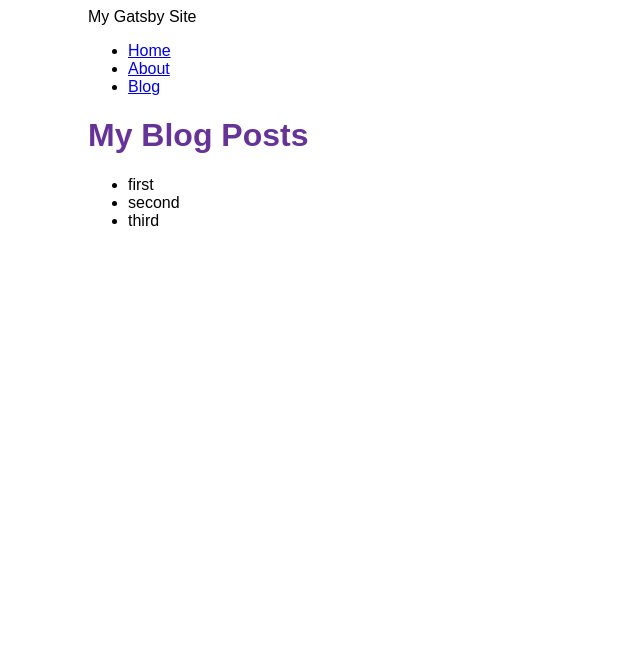
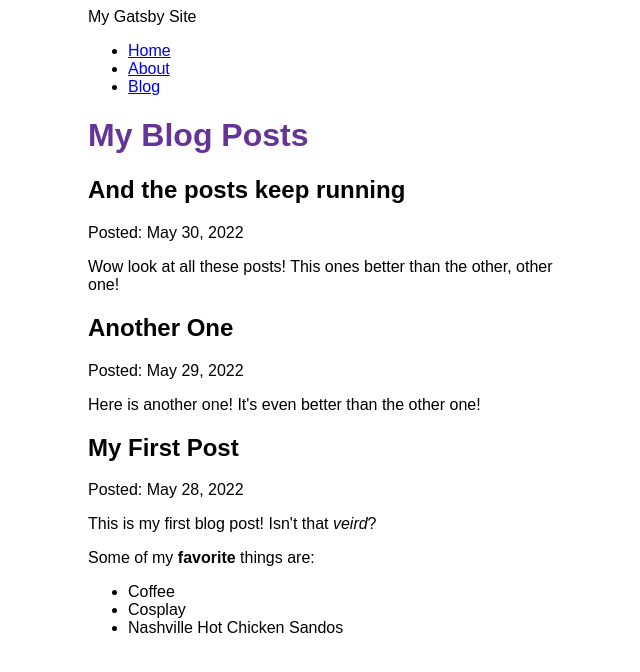
Before and after one commit to MMullis07/my-first-gatsby-site, a Gatsby site: page /blog in a window 1280 px wide. Shown: the whole page, without its empty margins (302-942 px from the left). Built offline with nearby package versions, Linux system fonts and the light colour scheme; Gatsby itself is replaced by a stand-in of ours.

Commit message:
Finished Gatsby Tutorial Part 5 Implmented MDX renderer to display Blog title date and content of blogs dynamically

```diff
--- a/blog/first.mdx
+++ b/blog/first.mdx
@@ -0,0 +1,12 @@
+---
+title: "My First Post"
+date: "2022-05-28"
+---
+
+This is my first blog post! Isn't that _veird_?
+
+Some of my **favorite** things are:
+
+- Coffee
+- Cosplay
+- Nashville Hot Chicken Sandos
--- a/blog/second.mdx
+++ b/blog/second.mdx
@@ -0,0 +1,6 @@
+---
+title: "Another One"
+date: "2022-05-29"
+---
+
+Here is another one! It's even better than the other one!
--- a/blog/third.mdx
+++ b/blog/third.mdx
@@ -0,0 +1,6 @@
+---
+title: "And the posts keep running"
+date: "2022-05-30"
+---
+
+Wow look at all these posts! This ones better than the other, other one!
--- a/gatsby-config.js
+++ b/gatsby-config.js
@@ -13,5 +13,6 @@ module.exports = {
         path: `${__dirname}/blog`,
       },
     },
+    "gatsby-plugin-mdx",
   ],
 };
--- a/package.json
+++ b/package.json
@@ -14,8 +14,11 @@
     "clean": "gatsby clean"
   },
   "dependencies": {
+    "@mdx-js/mdx": "^1.6.22",
+    "@mdx-js/react": "^1.6.22",
     "gatsby": "^4.15.0",
     "gatsby-plugin-image": "^2.15.0",
+    "gatsby-plugin-mdx": "^3.15.0",
     "gatsby-plugin-sharp": "^4.15.0",
     "gatsby-source-filesystem": "^4.15.0",
     "react": "^17.0.1",
--- a/src/pages/blog.js
+++ b/src/pages/blog.js
@@ -1,23 +1,31 @@
 import * as React from "react";
 import { graphql } from "gatsby";
+import { MDXRenderer } from "gatsby-plugin-mdx";
 import Layout from "../components/layout";
 
 const BlogPage = ({ data }) => {
   return (
     <Layout pageTitle="My Blog Posts">
-      <ul>
-        {data.allFile.nodes.map((node) => (
-          <li key={node.name}>{node.name}</li>
-        ))}
-      </ul>
+      {data.allMdx.nodes.map((node) => (
+        <article key={node.id}>
+          <h2>{node.frontmatter.title}</h2>
+          <p>Posted: {node.frontmatter.date}</p>
+          <MDXRenderer>{node.body}</MDXRenderer>
+        </article>
+      ))}
     </Layout>
   );
 };
 export const query = graphql`
   query {
-    allFile {
+    allMdx(sort: { fields: frontmatter___date, order: DESC }) {
       nodes {
-        name
+        frontmatter {
+          date(formatString: "MMMM DD, YYYY")
+          title
+        }
+        id
+        body
       }
     }
   }
```
Also changed, not shown: 2 other files.
